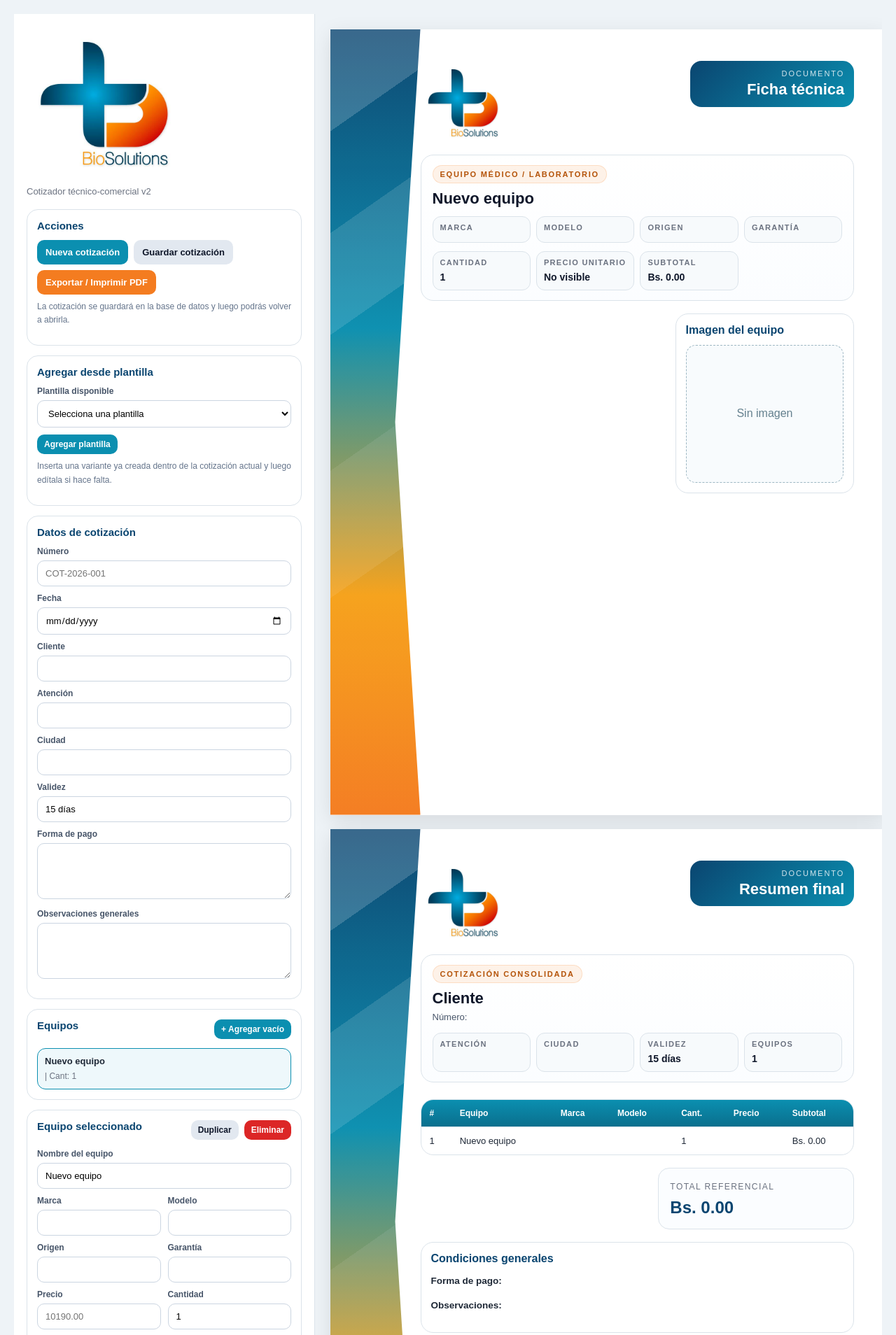
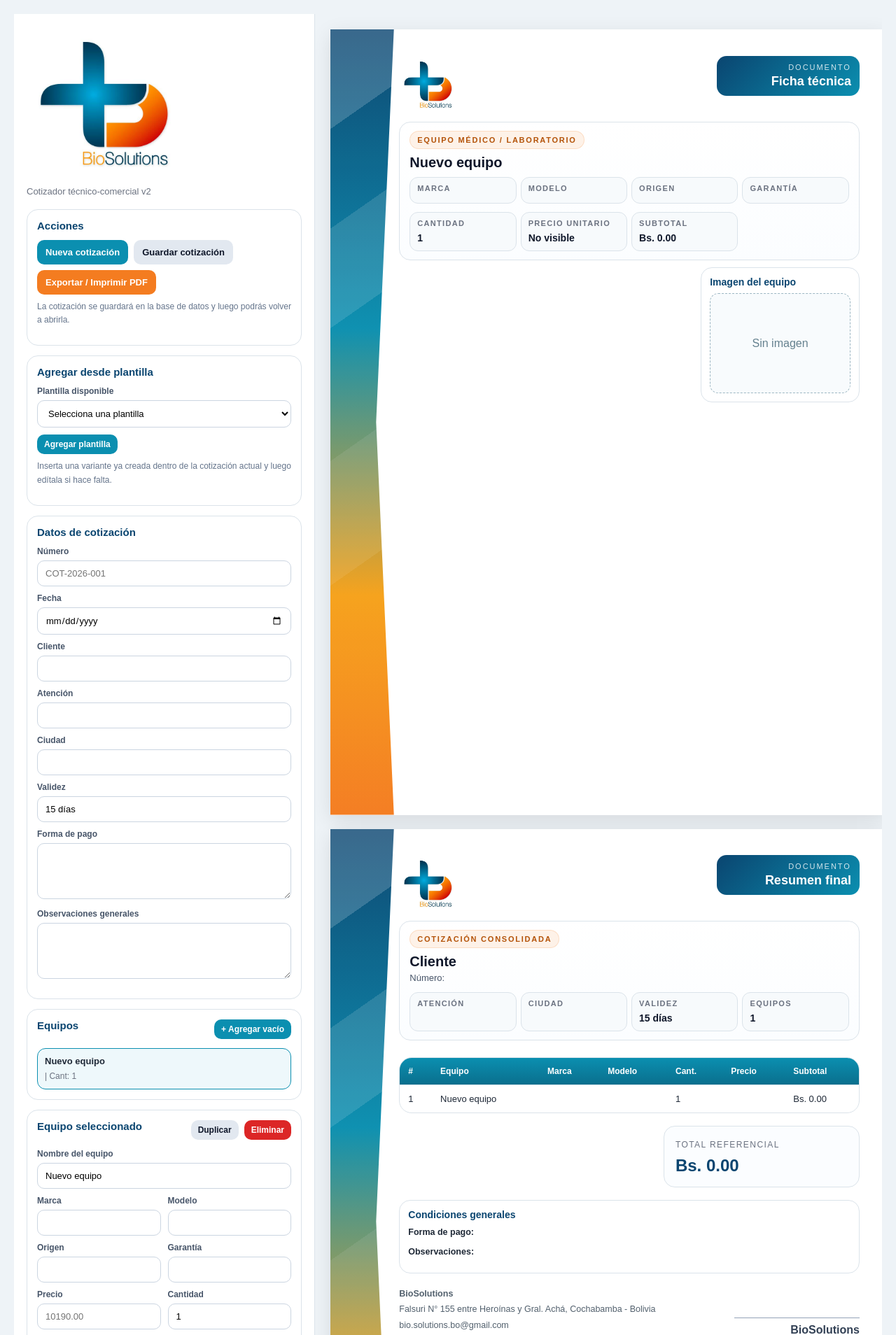
Before and after one commit to Myroesh/biosolutions-cotizador, a Flask app: page /cotizador in a window 1280 px wide. Shown: the part 71-1979 px from the top of the page at 70% size. Run offline with Flask 3, Linux system fonts and the light colour scheme; data comes from the database, SQL or seed files in the repository.

Commit message:
revisión tamaño pagina horizontal

```diff
--- a/static/styles.css
+++ b/static/styles.css
@@ -245,7 +245,7 @@ body{
 .left-band{
   position:absolute;
   inset:0 auto 0 0;
-  width:34mm;
+  width:24mm;
   background:linear-gradient(180deg,#0a4570 0%, #0b8fb0 38%, #f6a21a 72%, #f47c20 100%);
   clip-path:polygon(0 0,100% 0,72% 50%,100% 100%,0 100%);
   opacity:.98;
@@ -262,18 +262,18 @@ body{
 .preview-content{
   position:relative;
   z-index:2;
-  padding:12mm 12mm 12mm 34mm;
+  padding:10mm 10mm 10mm 26mm;
 }
 
 .preview-hero{
   display:grid;
-  grid-template-columns:1.2fr .8fr;
-  gap:10px;
+  grid-template-columns:.85fr 1.15fr;
+  gap:8px;
   align-items:start;
 }
 
 .preview-logo{
-  width:120px;
+  width:82px;
   max-width:100%;
 }
 
@@ -282,9 +282,9 @@ body{
   text-align:right;
   background:linear-gradient(135deg,var(--primary-dark),var(--primary));
   color:#fff;
-  padding:12px 14px;
-  border-radius:16px;
-  min-width:62mm;
+  padding:10px 12px;
+  border-radius:14px;
+  min-width:54mm;
 }
 
 .doc-chip .label{
@@ -297,17 +297,17 @@ body{
 }
 
 .doc-chip .value{
-  font-size:22px;
+  font-size:18px;
   line-height:1.1;
   font-weight:800;
 }
 
 .title-card{
-  margin-top:10px;
+  margin-top:8px;
   background:linear-gradient(180deg,#fff 0%,#fbfdff 100%);
   border:1px solid var(--line);
-  border-radius:18px;
-  padding:14px 16px 14px;
+  border-radius:16px;
+  padding:12px 14px 12px;
 }
 
 .eyebrow{
@@ -324,9 +324,9 @@ body{
 }
 
 .doc-title{
-  margin:10px 0 6px;
-  font-size:22px;
-  line-height:1.12;
+  margin:8px 0 4px;
+  font-size:20px;
+  line-height:1.1;
   color:#0f172a;
 }
 
@@ -340,8 +340,8 @@ body{
 .meta-grid{
   display:grid;
   grid-template-columns:repeat(4,minmax(0,1fr));
-  gap:8px;
-  margin-top:12px;
+  gap:6px;
+  margin-top:10px;
 }
 
 .meta{
@@ -370,29 +370,29 @@ body{
 
 .main-grid{
   display:grid;
-  grid-template-columns:1.15fr .85fr;
-  gap:18px;
-  margin-top:18px;
+  grid-template-columns:1.3fr .7fr;
+  gap:10px;
+  margin-top:10px;
 }
 
 .card{
   background:#fff;
   border:1px solid var(--line);
-  border-radius:18px;
-  padding:14px;
+  border-radius:16px;
+  padding:12px;
 }
 
 .section-title{
-  margin:0 0 12px;
-  font-size:16px;
+  margin:0 0 8px;
+  font-size:14px;
   color:var(--primary-dark);
   font-weight:800;
 }
 
 .preview-text{
-  margin:0 0 12px;
-  font-size:13.5px;
-  line-height:1.7;
+  margin:0 0 8px;
+  font-size:12.5px;
+  line-height:1.55;
 }
 
 .clean{
@@ -401,9 +401,9 @@ body{
 }
 
 .clean li{
-  margin:0 0 8px;
-  font-size:13.5px;
-  line-height:1.65;
+  margin:0 0 5px;
+  font-size:12.5px;
+  line-height:1.45;
 }
 
 .spec-table{
@@ -418,15 +418,15 @@ body{
   background:linear-gradient(180deg,#0b8fb0,#0a6f8d);
   color:#fff;
   text-align:left;
-  padding:11px 12px;
-  font-size:12px;
+  padding:8px 9px;
+  font-size:11px;
 }
-
 .spec-table td{
   border-top:1px solid var(--line);
-  padding:10px 12px;
-  font-size:13px;
+  padding:7px 9px;
+  font-size:11.5px;
   vertical-align:top;
+  line-height:1.35;
 }
 
 .spec-table tr:nth-child(even) td{
@@ -435,14 +435,14 @@ body{
 
 .image-box{
   border:1px dashed #9db7c3;
-  border-radius:14px;
-  min-height:52mm;
+  border-radius:12px;
+  min-height:38mm;
   display:flex;
   align-items:center;
   justify-content:center;
   text-align:center;
   color:#64808e;
-  padding:10px;
+  padding:8px;
   overflow:hidden;
   background:#f8fbfd;
 }
--- a/templates/cotizador.html
+++ b/templates/cotizador.html
@@ -108,8 +108,8 @@
       display: block !important;
     }
 
-    .preview-content {
-      padding: 20mm 14mm 14mm 38mm !important;
+   .preview-content {
+    padding: 10mm 10mm 10mm 26mm !important;
     }
 
     .card,
```
